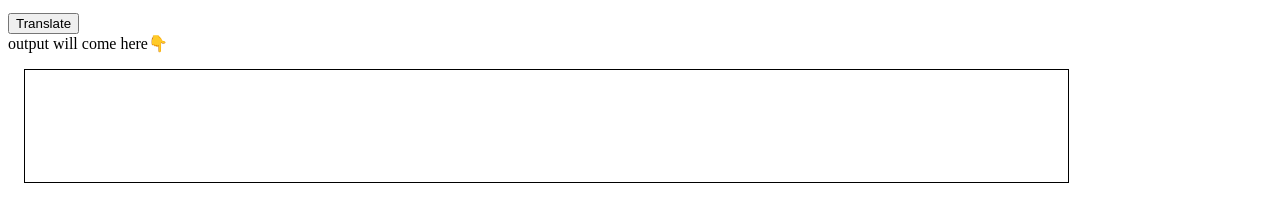
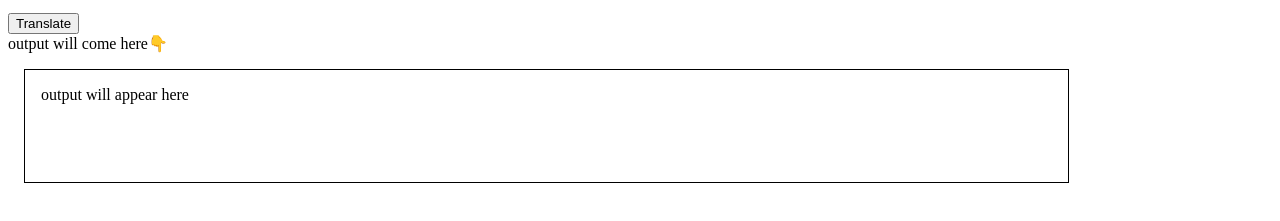
Before and after one commit to babbu47/banana-speak, a plain HTML site: page index.html in a window 1280 px wide. Both pictures are taken after a click on the button "Translate". Shown: the part 197-418 px from the top of the page. Drawn offline with Linux system fonts and the light colour scheme.

Commit message:
inputoutput processsing done

```diff
--- a/app.js
+++ b/app.js
@@ -1,7 +1,9 @@
 var btnt= document.querySelector("#btn-translate")
 var inputxt=document.querySelector("#txt-input")
 var outputdiv=document.querySelector("#output")
+
 btnt.addEventListener("click",function clickhandle(){
     console.log("clicked!")
-    console.log("input".inputxt.value)
+    console.log("input",inputxt.value)
+    outputdiv.innerText="output will appear here"
 })
```
Also changed, not shown: index.html (+1 -1 lines).
